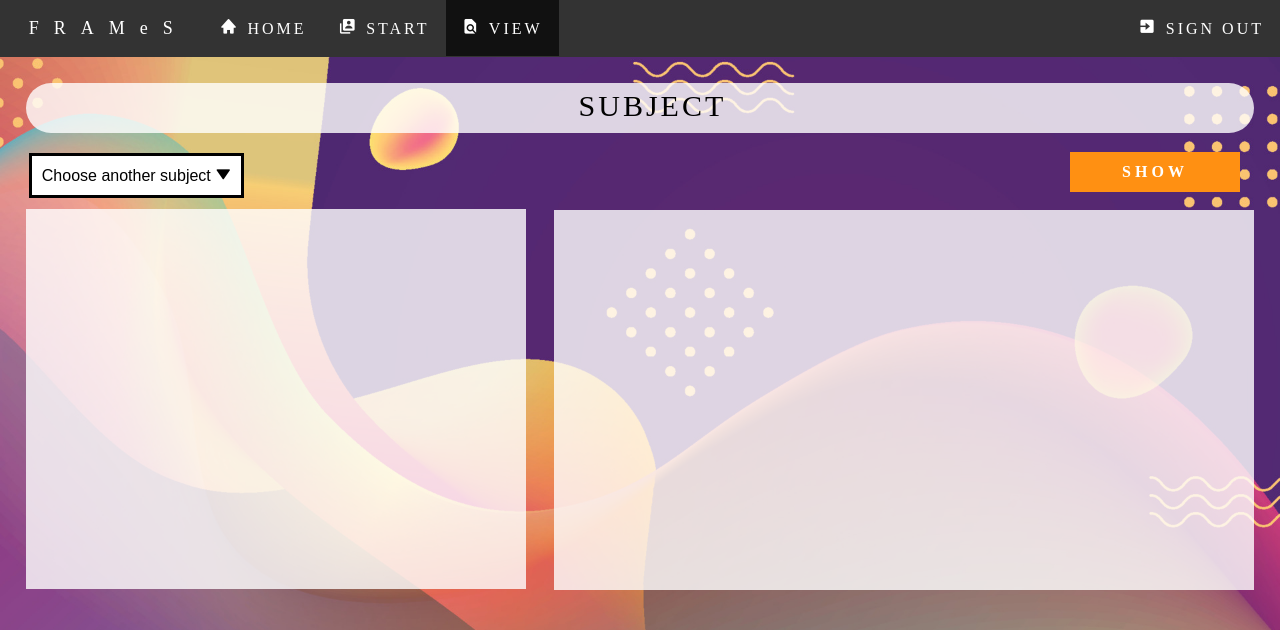
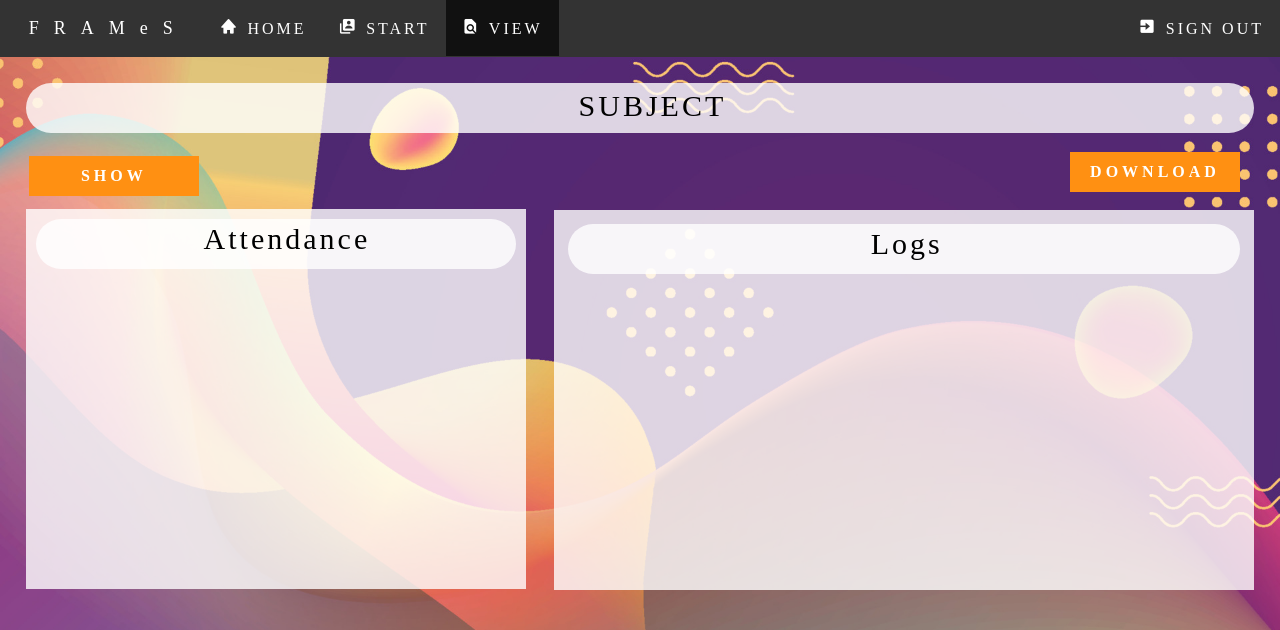
Before and after one commit to GabbNicoh/Facial-Recognition-Attendance-System, a Flask app: page /view in a window 1280 px wide. Shown: the top 630 px of the page. Run offline with Flask 2, Linux system fonts and the light colour scheme.

Commit message:
almost done, polished views

```diff
--- a/website/attendance.csv
+++ b/website/attendance.csv
@@ -1,3 +1,2 @@
 ID,NAME,TIME
-
-1,JANRIC,19:12
+1,JANRIC,19:59
--- a/website/logging.csv
+++ b/website/logging.csv
@@ -1,2 +1,3 @@
 ID,NAME,TIME,STATUS
-1,JANRIC,19:12:48,IN
+1,JANRIC,19:59:40,IN
+2,JANRIC,20:00:18,OUT
--- a/website/recog.py
+++ b/website/recog.py
@@ -16,6 +16,8 @@ encodeStdKnown = []
 path = 'image'
 myList = os.listdir(path)
 
+# df = pd.read_csv("website/attendance.csv")
+# df.to_csv("website/attendance.csv", index=None)
 for cl in myList:
     stdNames.append(os.path.splitext(cl)[0])
 print(stdNames)
@@ -158,26 +160,27 @@ def main_face_recog():
         img = buffer.tobytes()
         yield (b'--frame\r\n'b'Content-Type: image/jpeg\r\n\r\n' + img + b'\r\n')
 
+@recog.route('/face-recog', methods = ["POST", "GET"])
+def index():
+    # ADD HERE FUNCTION FOR GRABBING FROM ATTENDANCE AND SAVING FROM CSV TO DATABASE (base from auth)
+    if request.method == "POST":
+        mydb = mysql.connector.connect(host='localhost', user='root', password='0170', database='facedb')
+        cur = mydb.cursor()
+        cur.execute("SELECT * FROM AttendanceSubject")
+        output = cur.fetchall()
+        cur.close()
+        return render_template("face-recog.html", data=output)
+    else:
+        return render_template("face-recog.html")
+
+
 # @recog.route('/face-recog', methods = ["POST", "GET"])
 # def index():
 #     # ADD HERE FUNCTION FOR GRABBING FROM ATTENDANCE AND SAVING FROM CSV TO DATABASE (base from auth)
-#     if request.method == "POST":
-#         mydb = mysql.connector.connect(host='localhost', user='root', password='0170', database='facedb')
-#         cur = mydb.cursor()
-#         cur.execute("SELECT * FROM AttendanceSubject")
-#         output = cur.fetchall()
-#         cur.close()
-#         return render_template("face-recog.html", data=output)
-#     else:
-#         return render_template("face-recog.html")
-
-@recog.route('/face-recog', methods = ["POST", "GET"])
-def index():
-    # ADD HERE FUNCTION FOR GRABBING FROM ATTENDANCE AND SAVING FROM CSV TO DATABASE (base from auth)
-    df = pd.read_csv("website/attendance.csv")
-    df.to_csv("website/attendance.csv", index=None)
-    data = pd.read_csv("website/attendance.csv")
-    return render_template("face-recog.html", tables=[data.to_html()], titles=[''])
+#
+#     data = pd.read_csv("website/attendance.csv")
+#     print(data)
+#     return render_template("face-recog.html", tables=[data.to_html()], titles=[''])
 
 
 @recog.route('/video_feed')
@@ -230,7 +233,7 @@ def csv_database_log():
         cur.close()
         return render_template("view.html", attd=attd_output, lg=lg_output)
     else:
-        return render_template("view.html")
+        return render_template("view.html", attd="", lg="")
 
 @recog.route("/shows", methods = ["POST", "GET"])
 def db():
--- a/website/templates/view.html
+++ b/website/templates/view.html
@@ -191,6 +191,28 @@
 			cursor: pointer;
 		}
 
+        .special {
+            margin-top: 2%;
+            margin-left: 2%;
+            margin-right: 2%;
+            text-align: right;
+            font-family: "Dosis ExtraBold";
+            font-size: 30px;
+            letter-spacing: 3px;
+            background: rgba(255,255,255,0.80);
+            border-radius: 40px;
+            height: 50px;
+            animation-name: fade;
+             animation-duration: 1s;
+             animation-fill-mode: forwards;
+        }
+        .special label {
+            margin-left: 35%;
+            margin-top: 0.5%;
+            float: left;
+            position: relative;
+        }
+
 	</style>
 <meta charset="utf-8">
 <title>VIEW</title>
@@ -206,23 +228,20 @@
 	<div class="lblDiv">
 		<label>SUBJECT</label>
 	</div>
-	<form method="POST"><button type="submit" class="dlbtn" method="POST">SHOW</button></form>
+	<form method="POST"><button type="submit" class="dlbtn" method="POST">DOWNLOAD</button></form>
 	<div class="myDiv">
-		<button class="dropdown">Choose another subject <i class='bx bxs-down-arrow'></i></button>
-		<div class="ddcontent">
-			<a href="#">Subject 1</a>
-			<a href="#">Subject 2</a>
-			<a href="#">Subject 3</a>
-		</div>
+		<form method="POST"><button type="submit" class="dlbtn" method="POST">SHOW</button></form>
 	</div>
 
 	<div class="attendance">
+		<div class="special"><label>Attendance</label></div>
 		{% for i in attd %}
 			<p>{{i}}</p>
 		{% endfor %}
 
 	</div>
 	<div class="logs">
+		<div class="lblDiv"><label>Logs</label></div>
 		{% for i in lg %}
 			<p>{{i}}</p>
 		{% endfor %}
```
Also changed, not shown: website/templates/face-recog.html (+8 -8 lines).
